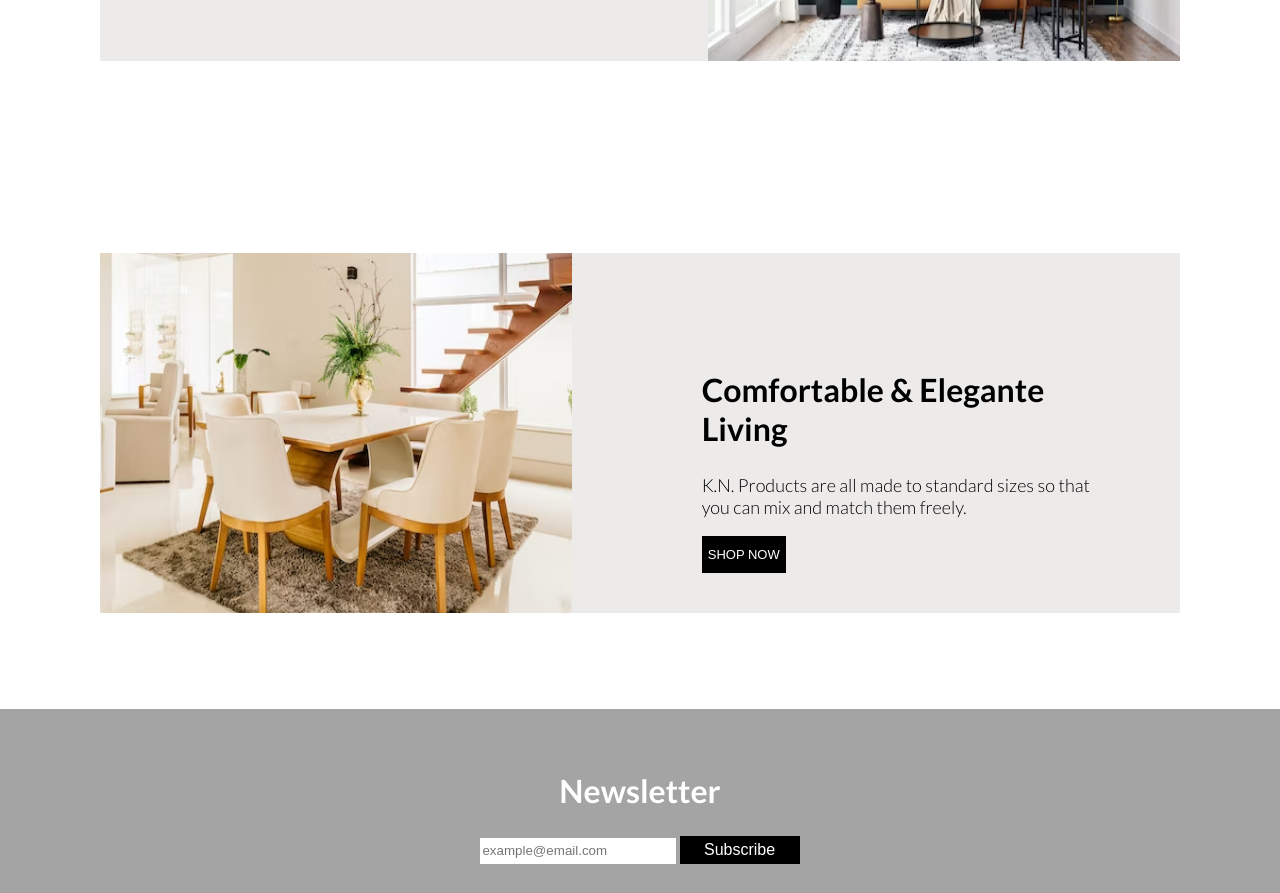
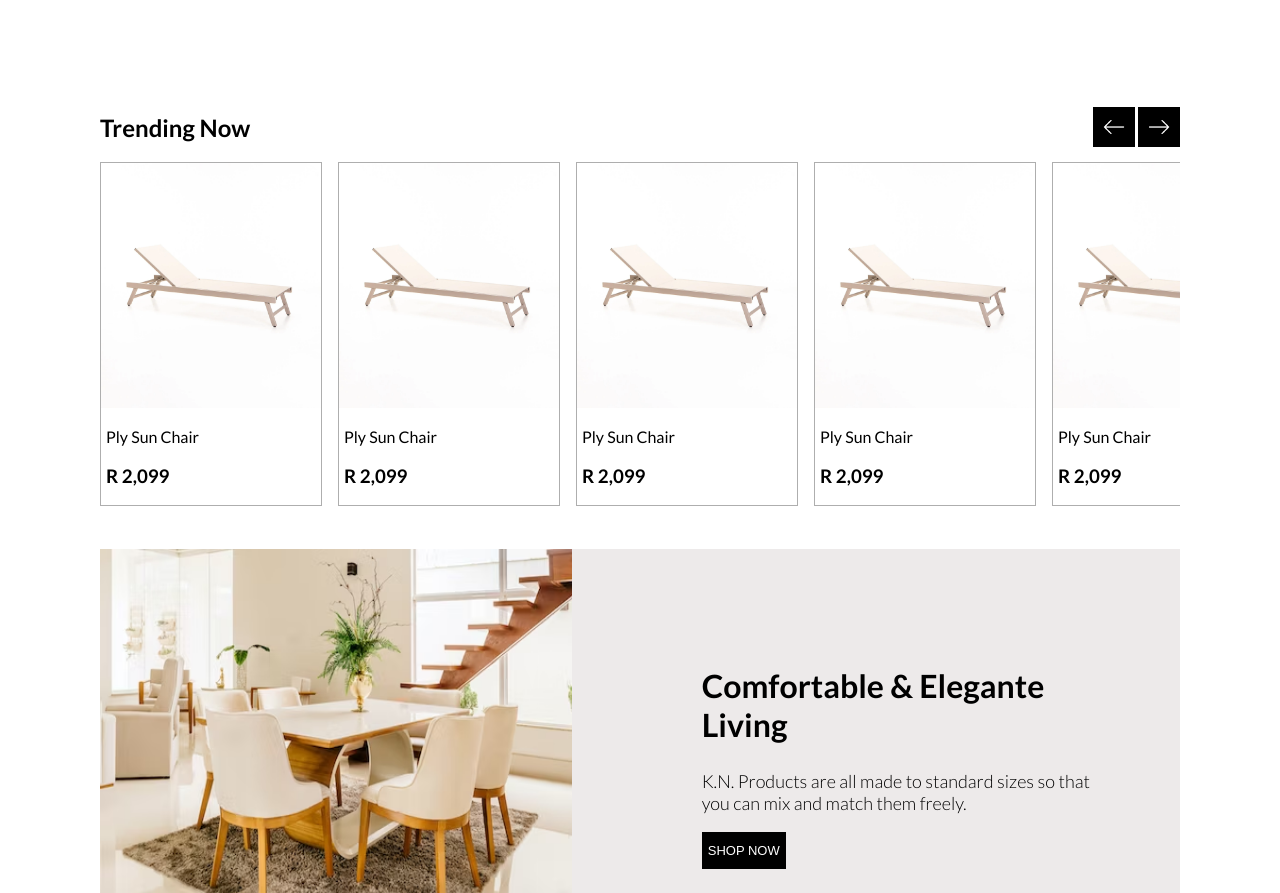
Before and after one commit to rorisangputu/E-CommerceApp, a plain HTML site: page index.html in a window 1280 px wide. Shown: the part 1916-2809 px from the top of the page. Drawn offline with Linux system fonts and the light colour scheme.

Commit message:
More additions
I added a trending now carousel of the trending items

```diff
--- /dev/null
+++ b/app.js
@@ -0,0 +1,32 @@
+document.addEventListener('DOMContentLoaded', function() {
+    const prevBtn = document.querySelector('.prev-btn');
+    const nextBtn = document.querySelector('.next-btn');
+    const sliderWrapper = document.querySelector('.sliderWrapper');
+    const sliderItems = document.querySelectorAll('.sliderItem');
+    const visibleItems = 1; // Number of visible items in the slider
+    let position = 0;
+
+    // Calculate the total width of all slider items
+    const totalItemWidth = Array.from(sliderItems).reduce((acc, item) => acc + item.offsetWidth, 0);
+
+    // Calculate the width to slide by considering totalItemWidth and visible items
+    const itemWidthToSlide = totalItemWidth / sliderItems.length * visibleItems;
+
+    // Event listener for previous button
+    prevBtn.addEventListener('click', function() {
+        if (position > 0) {
+            position -= itemWidthToSlide;
+            position = Math.max(position, 0);
+            sliderWrapper.style.transform = `translateX(-${position}px)`;
+        }
+    });
+
+    // Event listener for next button
+    nextBtn.addEventListener('click', function() {
+        if (position < totalItemWidth - itemWidthToSlide) {
+            position += itemWidthToSlide;
+            position = Math.min(position, totalItemWidth - itemWidthToSlide);
+            sliderWrapper.style.transform = `translateX(-${position}px)`;
+        }
+    });
+});
--- a/index.html
+++ b/index.html
@@ -101,6 +101,74 @@
             </div>
         </div>
     </section>
+    <section class="TrendingNow">
+        <div class="trending">
+            <h1>Trending Now</h1>
+            <div class="arrows">
+                <button class="button-with-image prev-btn">
+                    <img src="images/back-arrow.png" alt="Button Image">
+                </button>
+                <button class="button-with-image next-btn">
+                    <img src="images/forward-arrow.png" alt="Button Image">
+                </button>
+            </div>
+        </div>
+        <div class="slider">
+            <div class="sliderWrapper">
+                <div class="sliderItem">
+                    <img src="images/sun-chair-1.webp" alt="">
+                    <p>Ply Sun Chair</p>
+                    <h3>R 2,099</h3>
+                </div>
+                <div class="sliderItem">
+                    <img src="images/sun-chair-1.webp" alt="">
+                    <p>Ply Sun Chair</p>
+                    <h3>R 2,099</h3>
+                </div>
+                <div class="sliderItem">
+                    <img src="images/sun-chair-1.webp" alt="">
+                    <p>Ply Sun Chair</p>
+                    <h3>R 2,099</h3>
+                </div>
+                <div class="sliderItem">
+                    <img src="images/sun-chair-1.webp" alt="">
+                    <p>Ply Sun Chair</p>
+                    <h3>R 2,099</h3>
+                </div>
+                <div class="sliderItem">
+                    <img src="images/sun-chair-1.webp" alt="">
+                    <p>Ply Sun Chair</p>
+                    <h3>R 2,099</h3>
+                </div>
+                <div class="sliderItem">
+                    <img src="images/sun-chair-1.webp" alt="">
+                    <p>Ply Sun Chair</p>
+                    <h3>R 2,099</h3>
+                </div>
+                <div class="sliderItem">
+                    <img src="images/sun-chair-1.webp" alt="">
+                    <p>Ply Sun Chair</p>
+                    <h3>R 2,099</h3>
+                </div>
+                <div class="sliderItem">
+                    <img src="images/sun-chair-1.webp" alt="">
+                    <p>Ply Sun Chair</p>
+                    <h3>R 2,099</h3>
+                </div>
+                <div class="sliderItem">
+                    <img src="images/sun-chair-1.webp" alt="">
+                    <p>Ply Sun Chair</p>
+                    <h3>R 2,099</h3>
+                </div>
+                <div class="sliderItem">
+                    <img src="images/sun-chair-1.webp" alt="">
+                    <p>Ply Sun Chair</p>
+                    <h3>R 2,099</h3>
+                </div>
+            </div>
+        </div>
+    </section>
+
     <section class="CallToAction">
         <div class="cta-container">
             <div class="cta-img">
@@ -135,5 +203,6 @@
             </div>
         </div>
     </footer>
+    <script src="app.js"></script>
 </body>
 </html>
--- a/style.css
+++ b/style.css
@@ -86,7 +86,7 @@ body {
 
   #hero{
     /* border: 1px solid red; */
-    height: 77vh;
+    height: 74vh;
     display: flex;
     justify-content:center;
     align-items: center;
@@ -165,7 +165,7 @@ body {
 
 #featured{
     /* border: red 1px solid; */
-    height: 100vh;
+    height: 95vh;
     display: flex;
     justify-content: center;
     align-items: center;
@@ -286,6 +286,67 @@ body {
 
     /* TRENDING NOW */
 
+    .TrendingNow{
+        /* border: 1px solid red; */
+        height: 45vh;
+
+    }
+
+    .trending{
+        display: flex;
+        justify-content: space-between;
+        width: 135vh;
+        margin: 0 auto;
+        align-items: center;
+    }
+
+    .button-with-image img{
+        vertical-align: middle;
+        height: 30px;
+    }
+
+    .button-with-image{
+        height: 5vh;
+        background-color: black;
+        border: none;
+        cursor: pointer;
+    }
+
+    .slider{
+        /* border: 1px solid blue; */
+        width: 135vh;
+        margin: 0 auto;
+        overflow: hidden;
+    }
+
+    .sliderWrapper{
+        display: flex;
+        transition: transform 0.3s ease;
+        gap: 1rem;
+
+    }
+
+    .sliderItem{
+        border: 1px solid rgba(62, 61, 61, 0.416);
+        /* border-radius: 20px; */
+        width: 251px;
+
+    }
+
+    .sliderItem img{
+        height: 245px;
+        width: 220px;
+        border-top-left-radius: 20px; /* Adjust radius as needed */
+        border-top-right-radius: 20px;
+    }
+
+    .sliderItem p{
+        margin-left: 5px;
+    }
+
+    .sliderItem h3{
+        margin-left: 5px;
+    }
 
     /* NEWSLETTER */
 
```
Also changed, not shown: images/back-arrow.png (added), images/forward-arrow.png (added), 2 other files.
